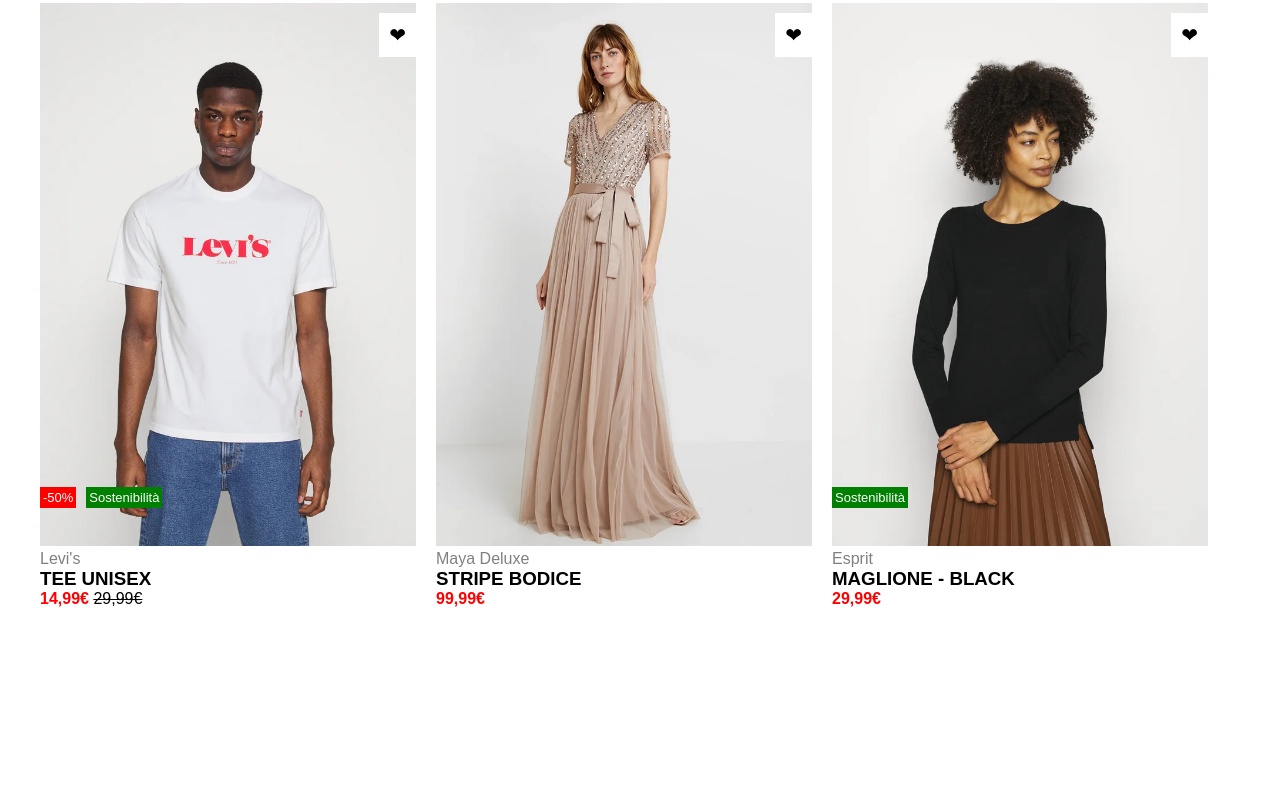
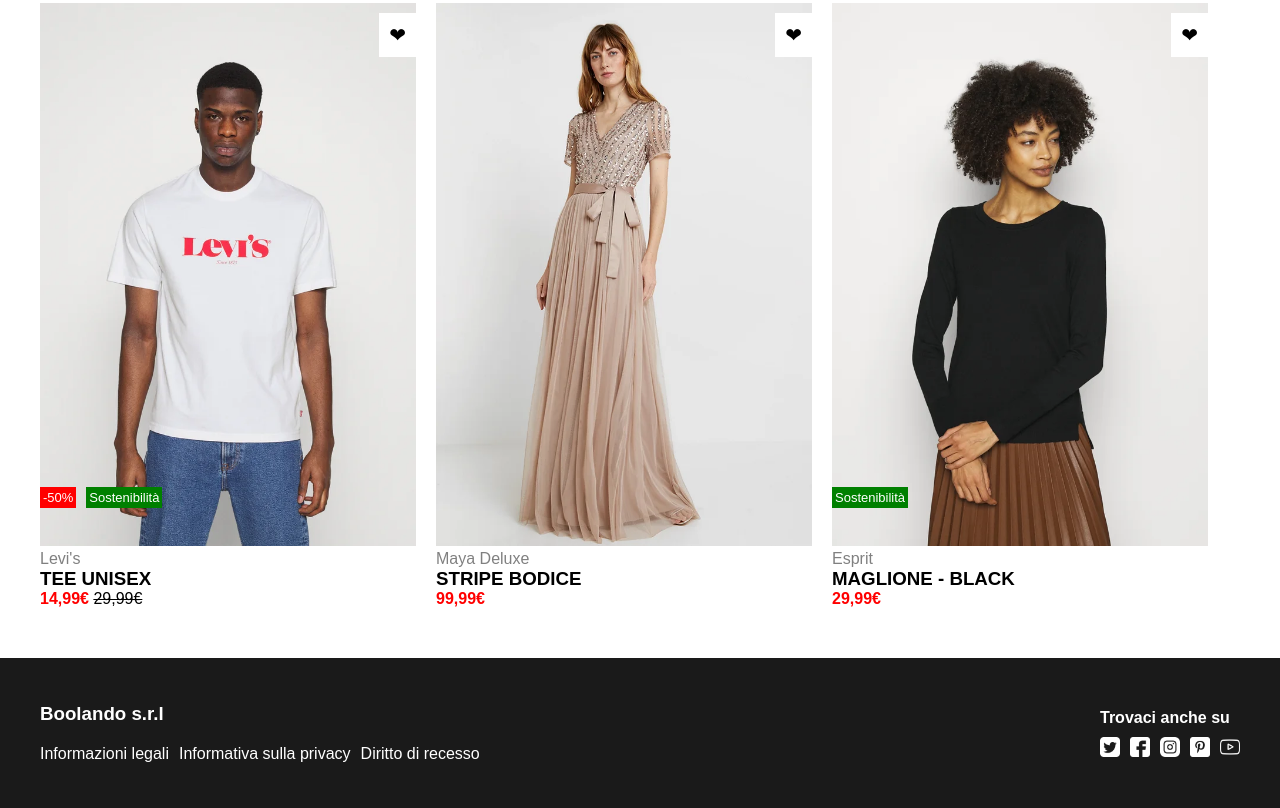
Before and after one commit to MyNameIsAlpaca/html-css-boolando, a plain HTML site: page index.html in a window 1280 px wide. Shown: the part 702-1510 px from the top of the page. Before the commit the page ends 1310 px from the top, so only its background shows below. Drawn offline with Linux system fonts and the light colour scheme.

Commit message:
feat: footer end

```diff
--- a/css/style.css
+++ b/css/style.css
@@ -18,7 +18,7 @@
     background-color: #ff6900;
     position: fixed;
     width: 100%;
-    z-index: 2;
+    z-index: 3;
 }
 
 .nav {
@@ -44,6 +44,10 @@
 
 .nav img {
     max-height: 60%;
+}
+
+main {
+    padding-bottom: 50px;
 }
 
 .card-inner {
@@ -125,3 +129,43 @@
 .heart:hover {
     color: red;
 }
+
+footer {
+    background-color: #1a1a1a;
+    color: white;
+    height: 150px;
+}
+
+.footer-inner {
+    display: flex;
+    justify-content: space-between;
+    align-items: center;
+    height: 100%;
+}
+
+footer .footer-inner .footer-left {
+    display: flex;
+    flex-direction: column;
+    gap: 20px;
+}
+
+footer .footer-inner .info {
+display: flex;
+gap: 10px;
+}
+
+footer .footer-inner .footer-right {
+    display: flex;
+    flex-direction: column;
+}
+
+footer .footer-inner .footer-right .social {
+    display: flex;
+    gap: 10px;
+}
+
+footer .footer-inner .footer-right .social img {
+    max-width: 20px;
+    max-height: 20px;
+    margin-top: 10px;
+}
--- a/index.html
+++ b/index.html
@@ -120,5 +120,27 @@
             </section>
         </div>
     </main>
+    <footer>
+        <div class="footer-inner style-center">
+            <div class="footer-left">
+                <h3>Boolando s.r.l</h3>
+                <div class="info">
+                    <span>Informazioni legali</span>
+                    <span>Informativa sulla privacy</span>
+                    <span>Diritto di recesso</span>
+                </div>
+            </div>
+            <div class="footer-right">
+                <h4>Trovaci anche su</h4>
+                <div class="social">
+                    <img src="img/twitter.png" alt="twitter">
+                    <img src="img/facebook.png" alt="facebook">
+                    <img src="img/instagram.png" alt="instagram">
+                    <img src="img/pinterest.png" alt="pinterest">
+                    <img src="img/youtube.png" alt="youtube">
+                </div>
+            </div>
+        </div>
+    </footer>
 </body>
 </html>
```
Also changed, not shown: img/facebook.png (added), img/instagram.png (added), img/pinterest.png (added), img/twitter.png (added), img/youtube.png (added).
